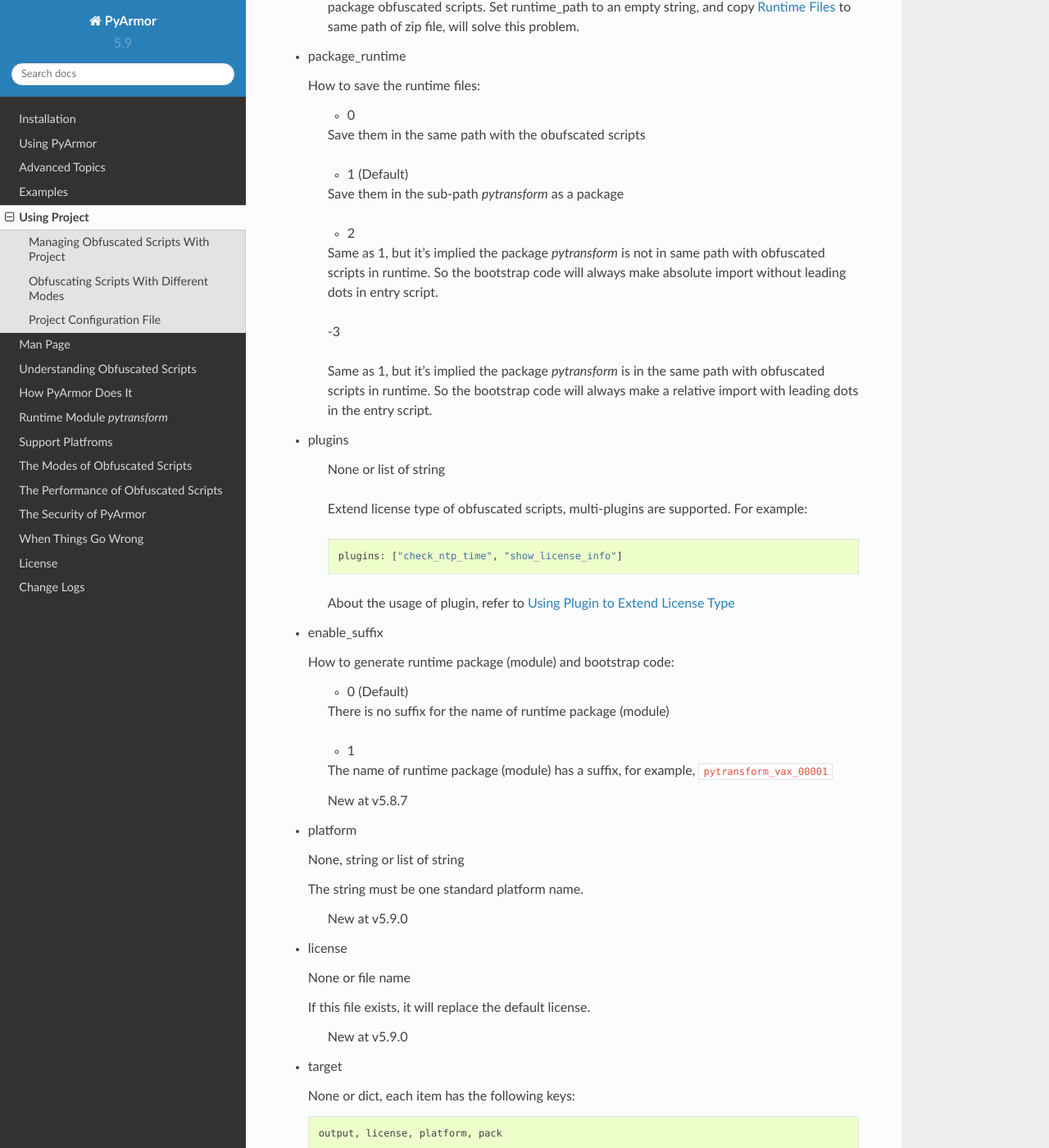
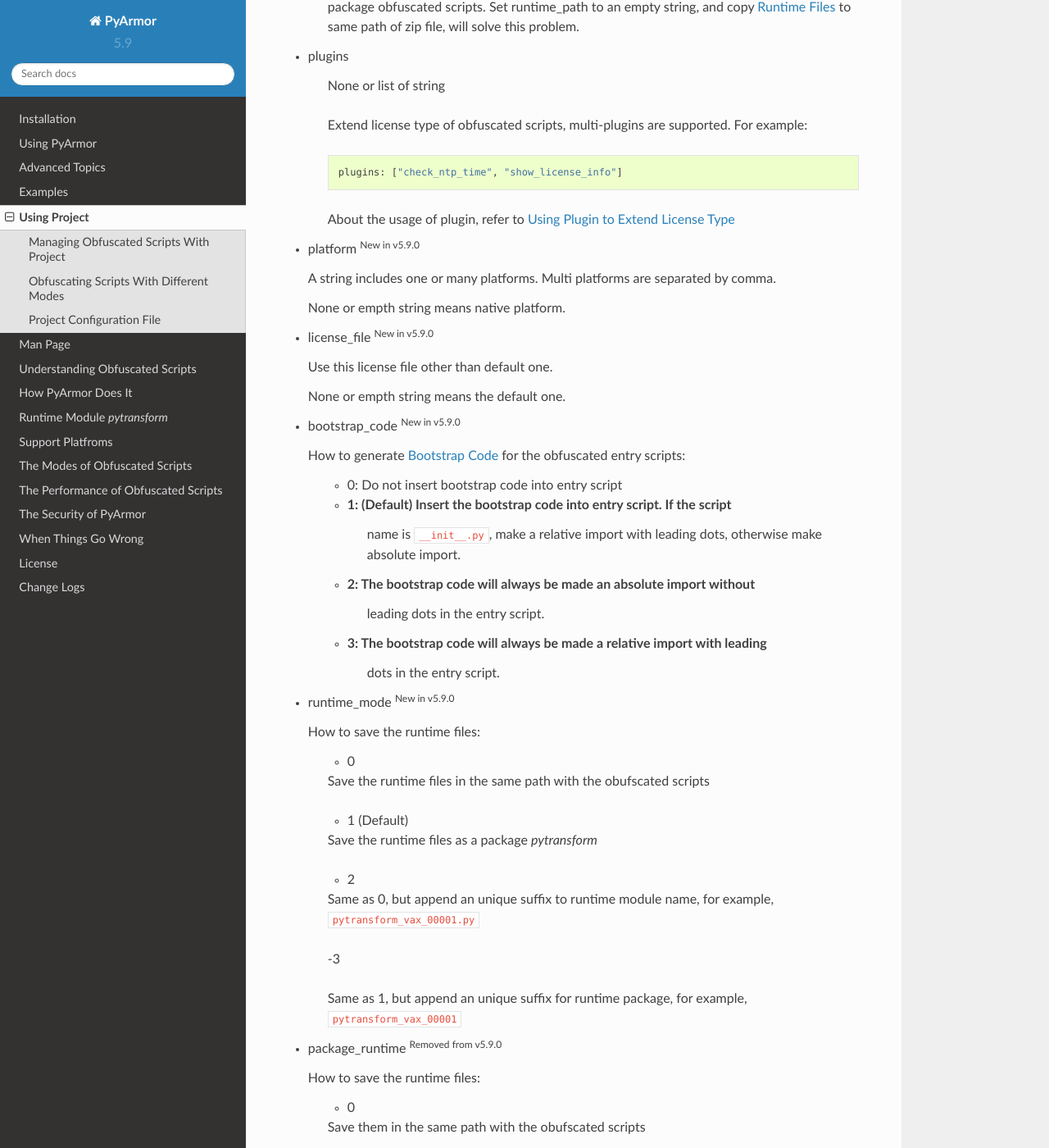
Before and after one commit to dashingsoft/pyarmor, a Sphinx documentation site: the page built from docs/project.rst, in a window 1280 px wide and 1400 px high, scrolled down 4778 px. Shown: the whole window at 82% size. Built offline with Sphinx 7.4.7 and the Read the Docs theme 2.0.0, drawn with Linux system fonts in a browser that asks for light colours; some of the changed text lies outside the part shown.

Commit message:
Refine project doc

```diff
--- a/docs/project.rst
+++ b/docs/project.rst
@@ -232,7 +232,66 @@ Each project has a configure file. It's a json file named
     runtime_path to an empty string, and copy :ref:`Runtime Files` to
     same path of zip file, will solve this problem.
 
-* package_runtime
+* plugins
+
+    None or list of string
+
+    Extend license type of obfuscated scripts, multi-plugins are
+    supported. For example::
+
+        plugins: ["check_ntp_time", "show_license_info"]
+
+    About the usage of plugin, refer to :ref:`Using Plugin to Extend License Type`
+
+* platform :sup:`New in v5.9.0`
+
+  A string includes one or many platforms. Multi platforms are separated by
+  comma.
+
+  None or empth string means native platform.
+
+* license_file :sup:`New in v5.9.0`
+
+  Use this license file other than default one.
+
+  None or empth string means the default one.
+
+* bootstrap_code :sup:`New in v5.9.0`
+
+  How to generate :ref:`Bootstrap Code` for the obfuscated entry scripts:
+
+    - 0: Do not insert bootstrap code into entry script
+    - 1: (Default) Insert the bootstrap code into entry script. If the script
+         name is ``__init__.py``, make a relative import with leading dots,
+         otherwise make absolute import.
+    - 2: The bootstrap code will always be made an absolute import without
+         leading dots in the entry script.
+    - 3: The bootstrap code will always be made a relative import with leading
+         dots in the entry script.
+
+* runtime_mode :sup:`New in v5.9.0`
+
+  How to save the runtime files:
+
+        - 0
+
+        Save the runtime files in the same path with the obufscated scripts
+
+        - 1 (Default)
+
+        Save the runtime files as a package `pytransform`
+
+        - 2
+
+        Same as 0, but append an unique suffix to runtime module name, for
+        example, ``pytransform_vax_00001.py``
+
+        -3
+
+        Same as 1, but append an unique suffix for runtime package, for
+        example, ``pytransform_vax_00001``
+
+* package_runtime :sup:`Removed from v5.9.0`
 
   How to save the runtime files:
 
@@ -258,18 +317,7 @@ Each project has a configure file. It's a json file named
         bootstrap code will always make a relative import with leading
         dots in the entry script.
 
-* plugins
-
-    None or list of string
-
-    Extend license type of obfuscated scripts, multi-plugins are
-    supported. For example::
-
-        plugins: ["check_ntp_time", "show_license_info"]
-
-    About the usage of plugin, refer to :ref:`Using Plugin to Extend License Type`
-
-* enable_suffix
+* enable_suffix :sub:`Removed in v5.9.0`
 
   How to generate runtime package (module) and bootstrap code:
 
@@ -282,50 +330,4 @@ Each project has a configure file. It's a json file named
         The name of runtime package (module) has a suffix, for
         example, ``pytransform_vax_00001``
 
-  .. _note:
-
-      New at v5.8.7
-
-* platform
-
-  None, string or list of string
-
-  The string must be one standard platform name.
-
-  .. _note:
-
-      New at v5.9.0
-
-* license
-
-  None or file name
-
-  If this file exists, it will replace the default license.
-
-  .. _note:
-
-      New at v5.9.0
-
-* target
-
-  None or dict, each item has the following keys::
-
-      output, license, platform, pack
-
-  If there is key `pack` and not None in the target, this target will
-  be pack into bundle, otherwise only obfuscating the scripts.
-
-  For example, the target `win7`::
-
-    'win7': {
-        'output': 'dist/win7',
-        'platform': 'windows.x86_64',
-        'license': 'licenses/ta-0001/license.lic',
-        'pack': '--onefile'
-    }
-
-  .. _note:
-
-      New at v5.9.0
-
 .. include:: _common_definitions.txt
```
